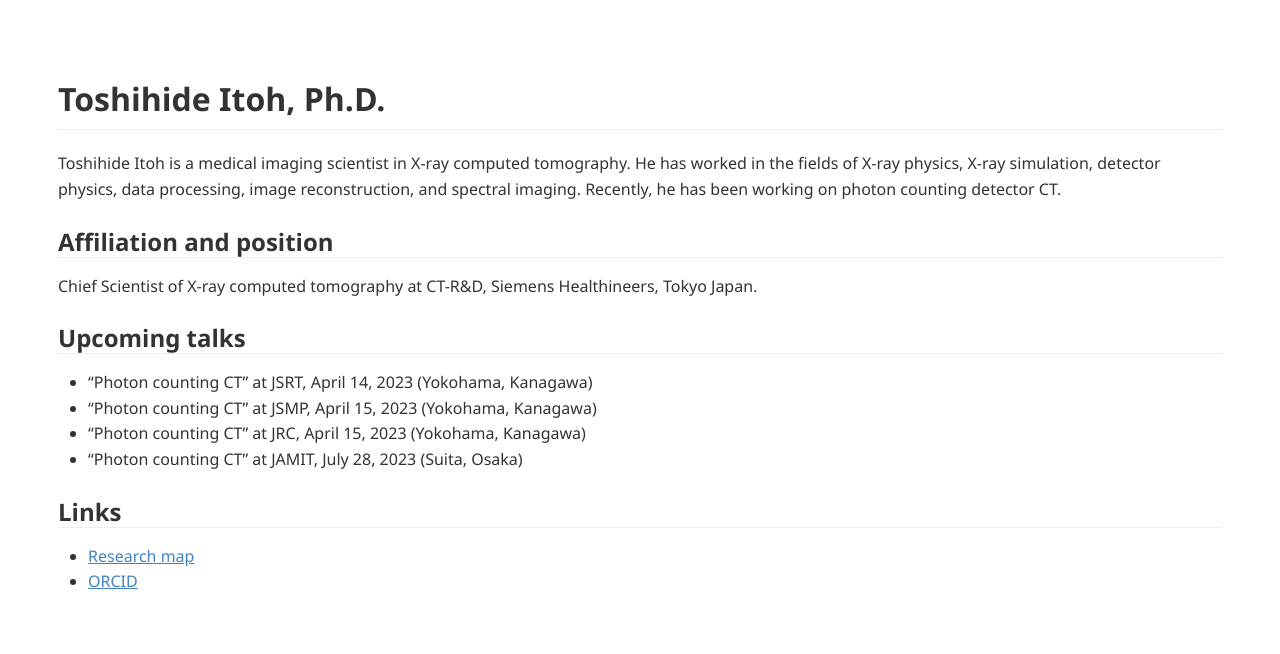
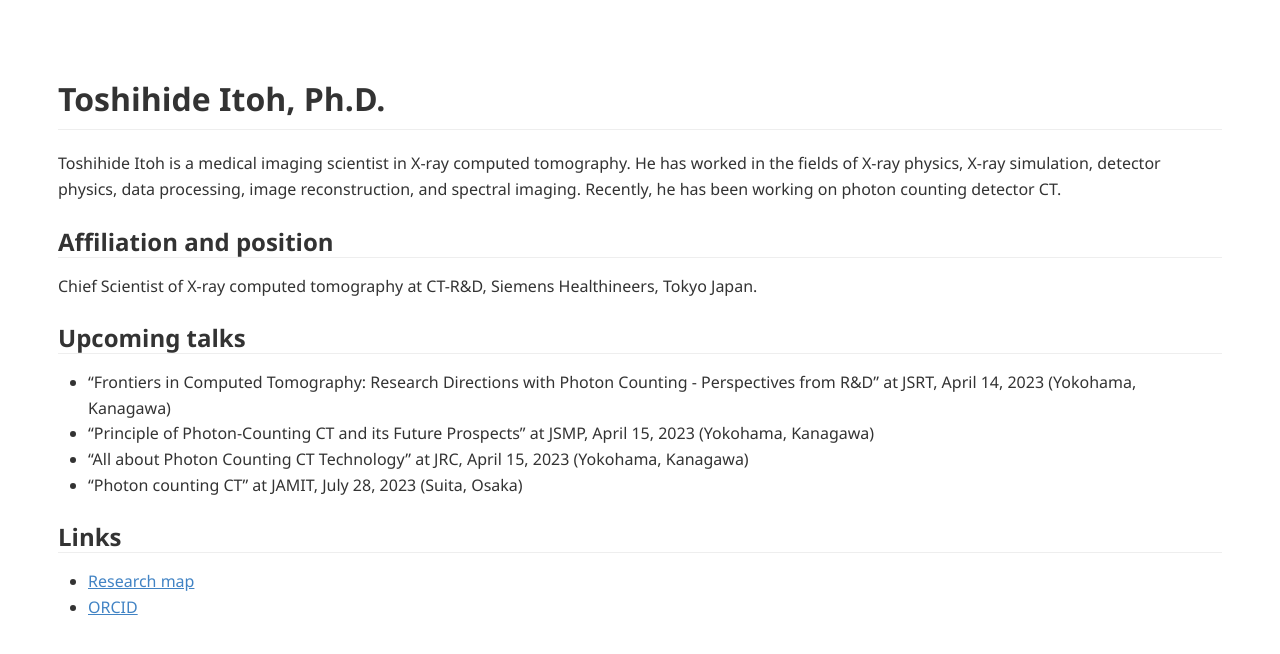
Before and after one commit to tnitoh/tnitoh.github.io, a Jekyll site: the page built from index.md, in a window 1280 px wide. Shown: the top 654 px of the page. Built offline with Jekyll 4.4.1, drawn with Linux system fonts in a browser that asks for light colours; Markdown is read by kramdown in place of the engine named in the settings.

Commit message:
Update index.md

```diff
--- a/index.md
+++ b/index.md
@@ -12,9 +12,9 @@ Chief Scientist of X-ray computed tomography at CT-R&D, Siemens Healthineers, To
 
 ## Upcoming talks
 
-- "Photon counting CT" at JSRT, April 14, 2023 (Yokohama, Kanagawa)
-- "Photon counting CT" at JSMP, April 15, 2023 (Yokohama, Kanagawa)
-- "Photon counting CT" at JRC, April 15, 2023 (Yokohama, Kanagawa)
+- "Frontiers in Computed Tomography: Research Directions with Photon Counting - Perspectives from R&D" at JSRT, April 14, 2023 (Yokohama, Kanagawa)
+- "Principle of Photon-Counting CT and its Future Prospects" at JSMP, April 15, 2023 (Yokohama, Kanagawa)
+- "All about Photon Counting CT Technology" at JRC, April 15, 2023 (Yokohama, Kanagawa)
 - "Photon counting CT" at JAMIT, July 28, 2023 (Suita, Osaka)
 
 ## Links
```
